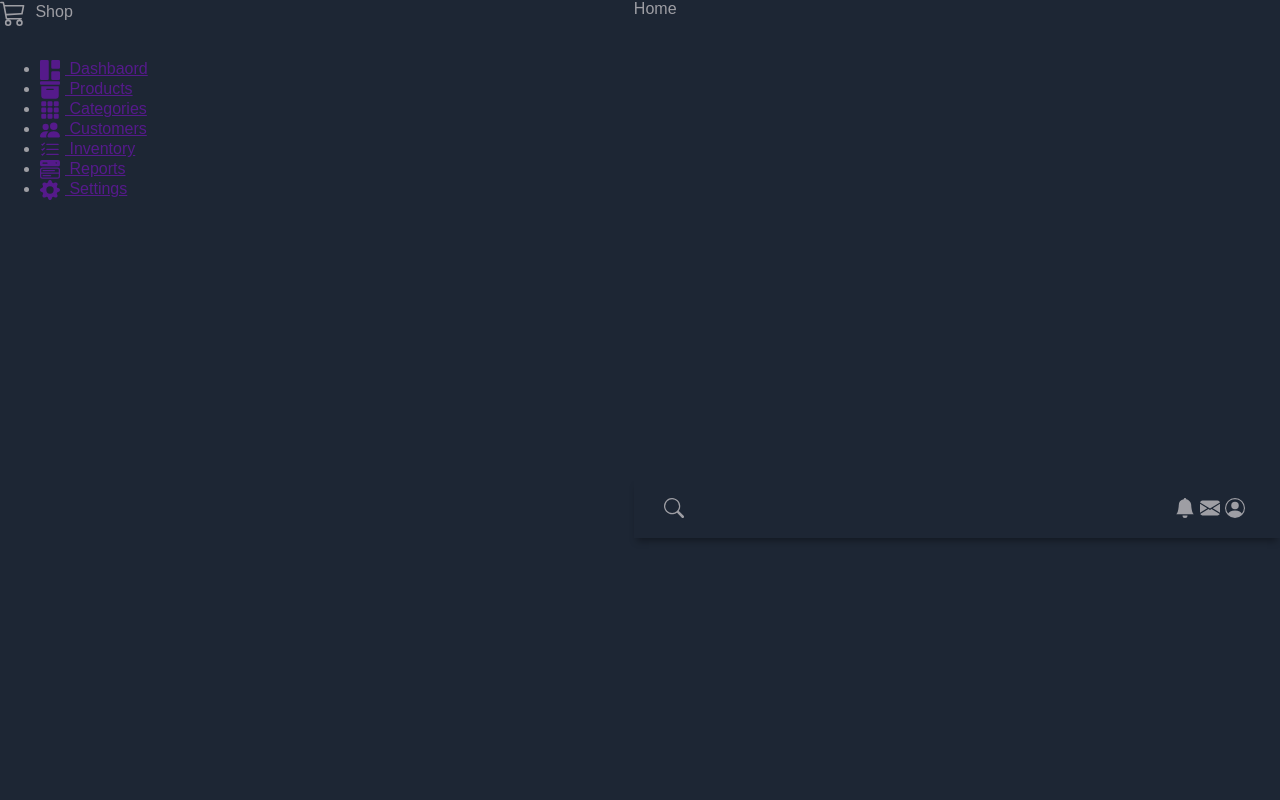
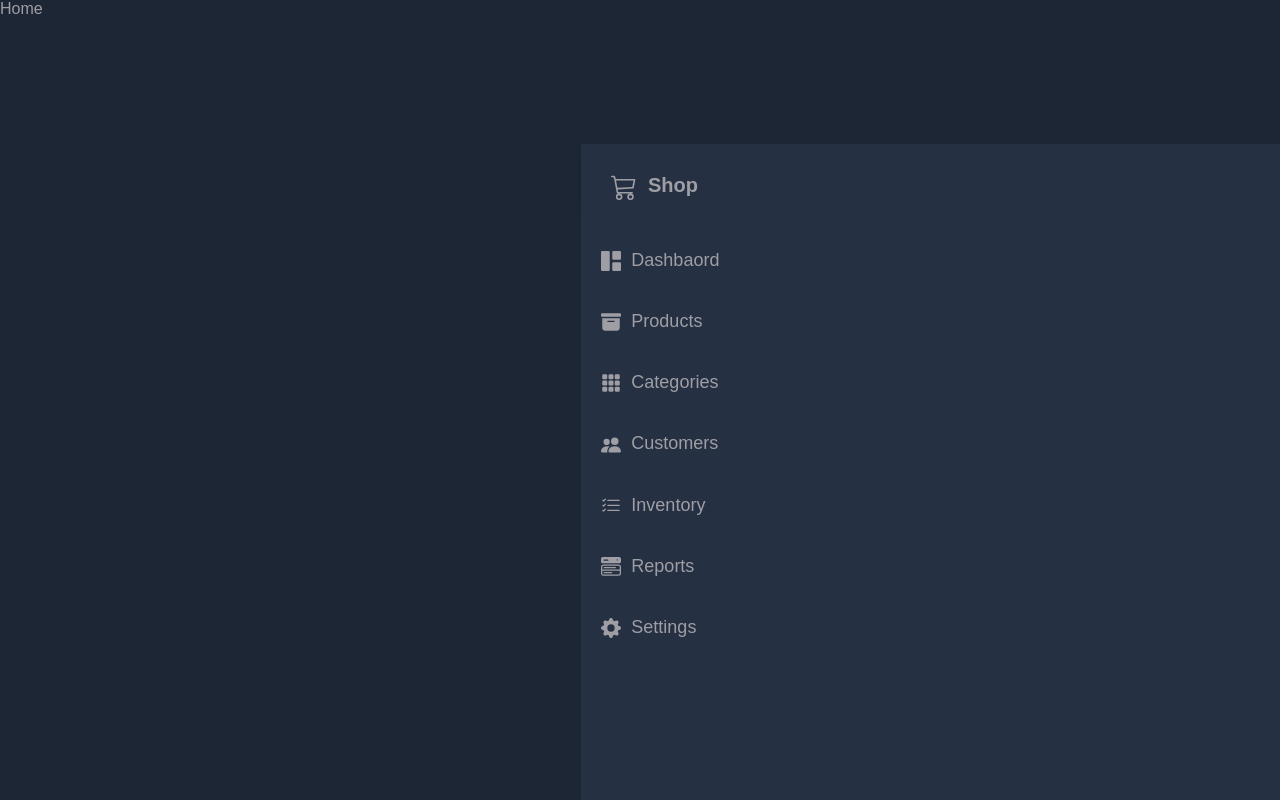
Before and after one commit to libin1993swt/react_admin, a React (Vite) app: page / in a window 1280 px wide. Built offline with nearby package versions, Linux system fonts and the light colour scheme.

Commit message:
sidebar css updated

```diff
--- a/src/App.css
+++ b/src/App.css
@@ -50,3 +50,60 @@
   display: none;
 }
 /* End Header  */
+
+/* Sidebar */
+
+#sidebar {
+  grid-area: sidebar;
+  height: 100%;
+  background-color: #263043;
+  overflow-y: auto;
+  transition: all 0.5s;
+  -webkit-transition: all 0.5s;
+}
+
+.sidebar-title {
+  display: flex;
+  justify-content: space-between;
+  align-items: center;
+  padding: 15px 30px 0px 30px;
+  margin-bottom: 30px;
+}
+
+.sidebar-title > span {
+  display: none;
+}
+
+.sidebar-brand {
+  margin-top: 15px;
+  font-size: 20px;
+  font-weight: 700;
+}
+
+.sidebar-list {
+  padding: 0;
+  list-style-type: none;
+}
+
+.sidebar-list-item {
+  padding: 20px 20px 20px 20px;
+  font-size: 18px;
+}
+
+.sidebar-list-item:hover {
+  background-color: rgba(255, 255, 255, 0.2);
+  cursor: pointer;
+}
+
+.sidebar-list-item > a{
+  text-decoration: none;
+  color: #9e9ea4;
+}
+
+.sidebar-responsive {
+  display: inline !important;
+  position: absolute;
+  z-index: 12 !important;
+}
+
+/* End of Sidebar */
```
